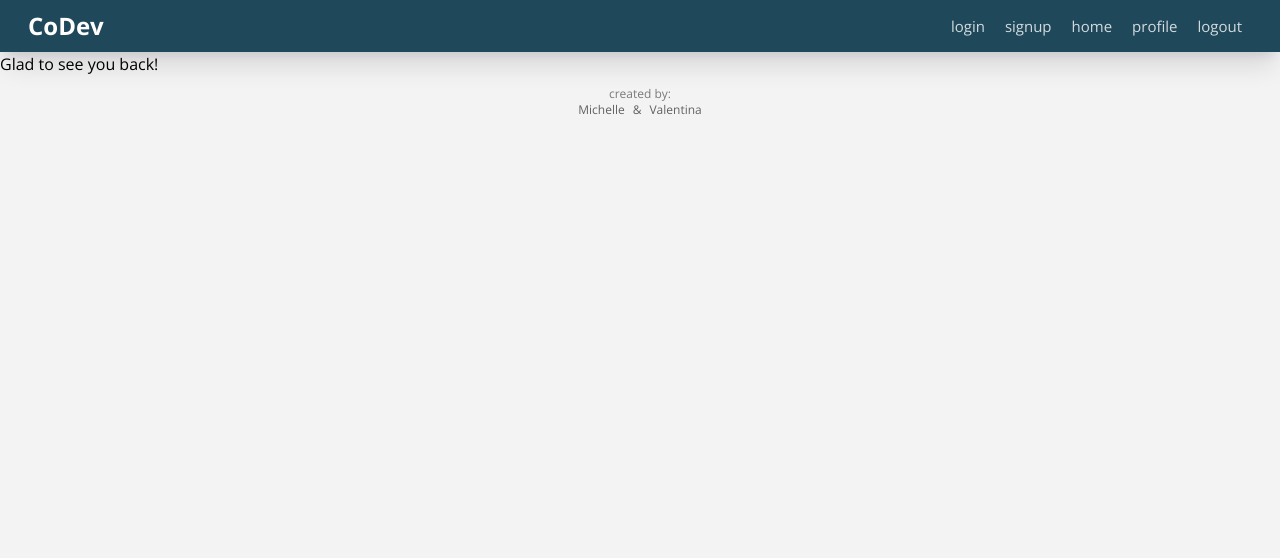
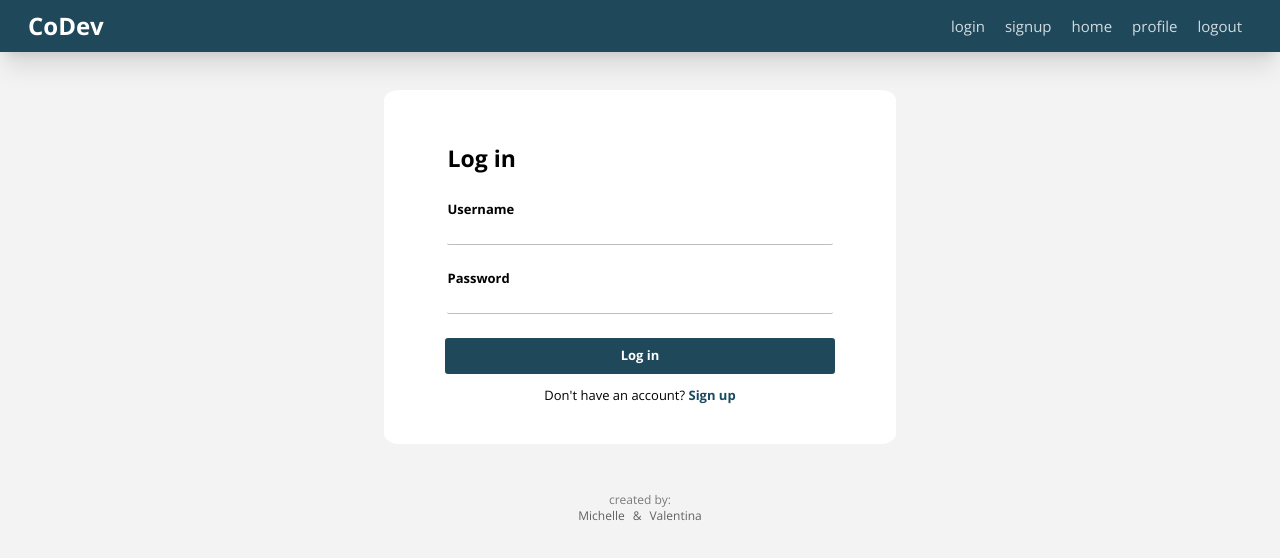
Before and after one commit to Val-gee/codev, a React (Create React App) app in the folder client/: page /login in a window 1280 px wide. Shown: the top 558 px of the page. Built offline with nearby package versions, Linux system fonts and the light colour scheme.

Commit message:
finished log in page with styling

```diff
--- a/client/src/App.js
+++ b/client/src/App.js
@@ -11,7 +11,7 @@ import { BrowserRouter as Router, Routes, Route } from "react-router-dom";
 import Header from './components/header/Header';
 import Footer from "./components/footer/Footer";
 import Home from './pages/home/Home';
-import Login from './pages/login/login';
+import Login from './pages/login/Login';
 import Signup from "./pages/signup/Signup";
 
 
--- a/client/src/pages/login/login.jsx
+++ b/client/src/pages/login/login.jsx
@@ -1,20 +1,27 @@
 import React, { useState } from 'react';
 import { useMutation } from '@apollo/client';
 import { MUTATION_LOGIN } from '../../utils/mutations';
-import { Naviagte } from 'react-router-dom';
+import { Link } from 'react-router-dom';
 
 import Auth from '../../utils/auth';
 
-const Login = (props) => {
-    const [formState, setFormState] = useState({ email: '', password: '' });
+const Login = () => {
+    const [formState, setFormState] = useState({
+        username: "",
+        password: ""
+    });
 
     const [login, { error, data }] = useMutation(MUTATION_LOGIN);
 
     //update state based on form input changes
     const handleChange = (event) => {
+        console.log(event.target.value)
         const { name, value } = event.target;
 
-        setFormState({ ...formState, [name]: value });
+        setFormState({
+            ...formState,
+            [name]: value
+        });
     };
 
     //submit form
@@ -22,25 +29,126 @@ const Login = (props) => {
         event.preventDefault();
         console.log(formState);
         try {
-            const { data } = await login({ variables: { ...formState } });
-
+            const { data } = await login({
+                variables: { ...formState }
+            });
+            console.log("Data: ", data)
             Auth.login(data.login.token);
         } catch (err) {
             console.log('ERROR DETAILS: ' + err)
         }
         // Clear form values
-        setFormState({ email: '', password: '' });
+        setFormState({ email: "", password: "" });
     };
 
     return (
-        <main>
-            <div>
-                <div>
-                    <h4>Glad to see you back!</h4>
-                </div>
-            </div>
-        </main>
-        )
+        <div
+            className="login-form"
+            style={{
+                borderRadius: "3%",
+                padding: "3% 4%",
+                margin: "3% auto",
+                backgroundColor: "white",
+                width: "40%"
+            }}
+        >
+            {data ? (
+                <Link to={"/"}>Home</Link>
+            ) : (
+                <form onSubmit={handleSubmit} >
+                    <div
+                        style={{
+                            // border: "1px solid red",
+                            display: "flex",
+                            flexFlow: "row wrap",
+                        }}
+                    >
+                        <label
+                            style={{
+                                fontSize: "23px",
+                                fontWeight: "bold",
+                                margin: "3%",
+                            }}
+                        >
+                            Log in
+                        </label>
+                        <div
+                            style={{
+                                display: "flex",
+                                flexDirection: "column",
+                                width: "100%",
+                                margin: "3%",
+                            }}
+                        >
+                            <label style={{ fontSize: "13px", fontWeight: "bold" }}>
+                                Username
+                            </label>
+                            <input
+                                style={{
+                                    padding: "0 1.5px",
+                                    borderRadius: "2px",
+                                    borderBottom: "1px solid #BEBCBC",
+                                }}
+                                className="form-input"
+                                name="username"
+                                type="text"
+                                value={formState.username}
+                                onChange={handleChange}
+                            />
+                        </div>
+                        <div
+                            style={{
+                                display: "flex",
+                                flexDirection: "column",
+                                width: "100%",
+                                margin: "3%",
+                            }}
+                        >
+                            <label style={{ fontSize: "13px", fontWeight: "bold" }}>
+                                Password
+                            </label>
+                            <input
+                                style={{
+                                    padding: "0 1.5px",
+                                    borderRadius: "2px",
+                                    borderBottom: "1px solid #BEBCBC",
+                                }}
+                                className="form-input"
+                                name="password"
+                                type="text"
+                                value={formState.password}
+                                onChange={handleChange}
+                            />
+                        </div>
+                        <button
+                            className="form-btn"
+                            style={{
+                                cursor: "pointer",
+                                borderRadius: "3px",
+                                color: "white",
+                                fontSize: "13px",
+                                fontWeight: "600",
+                                padding: "8px 10px",
+                                margin: "3% auto",
+                                width: "95%",
+                                textAlign: "center",
+                                backgroundColor: "#1F485B",
+                            }}
+                            type="submit"
+                        >
+                            Log in
+                        </button>
+                        <label style={{ fontSize: "13px", margin: "0 auto" }}>
+                            Don't have an account?{" "}
+                            <span style={{ color: "#1A4A60", fontWeight: "bold" }}>
+                                <Link to="/signup">Sign up</Link>
+                            </span>
+                        </label>
+                    </div>
+                </form>
+            )}
+        </div>
+    )
 };
 
-export default Login
+export default Login;
--- a/client/src/pages/signup/Signup.jsx
+++ b/client/src/pages/signup/Signup.jsx
@@ -54,7 +54,7 @@ const Signup = () => {
         }}
       >
         {data ? (
-          <Link to="/">home</Link>
+          <Link to="/">Home</Link>
         ) : (
           <form>
             <div
```
